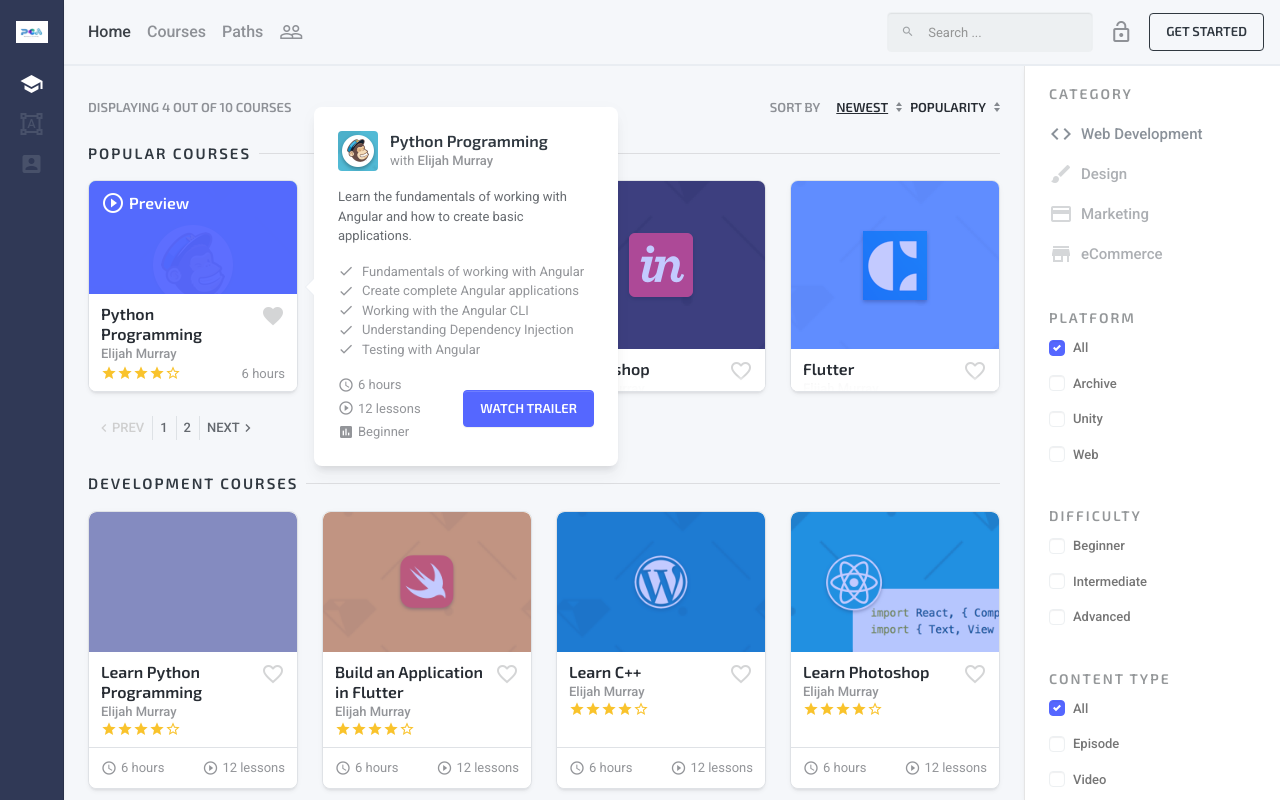
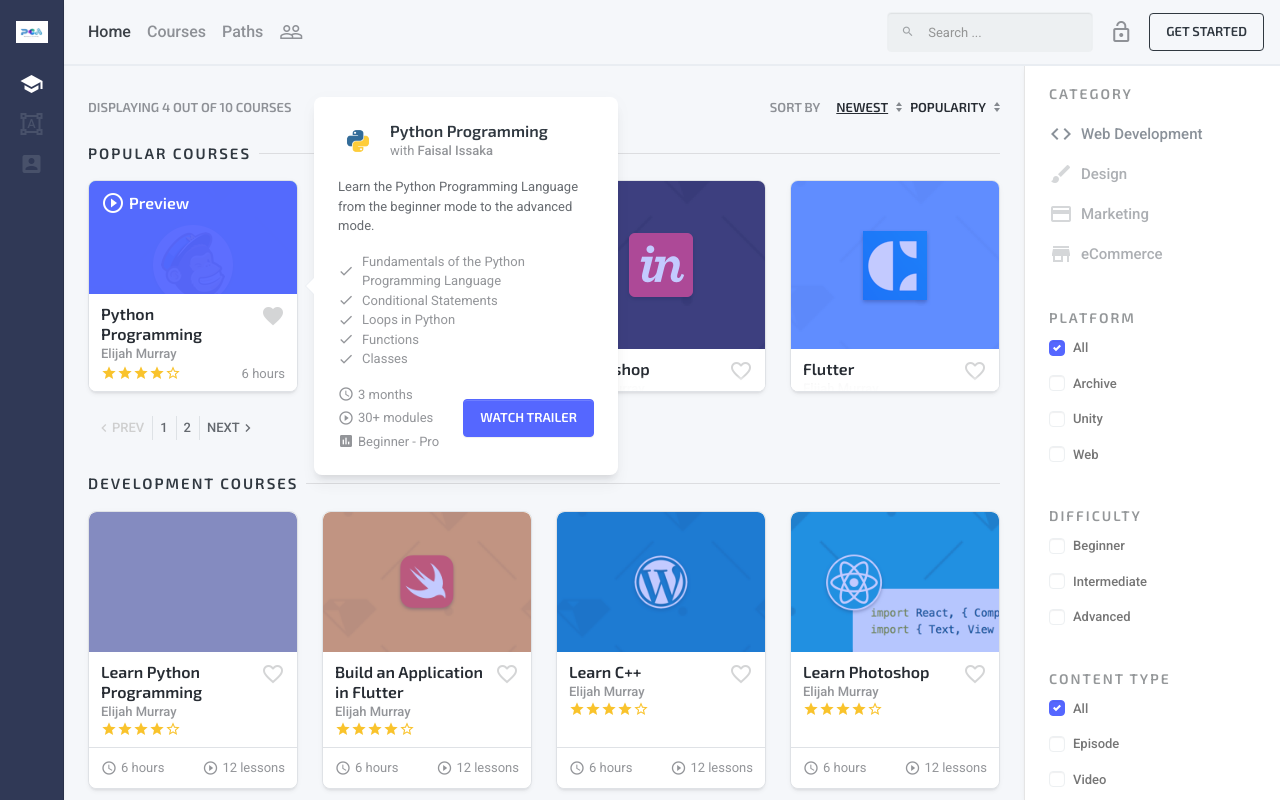
Before and after one commit to Faisal-Sey/Freelance_website, a Django app: page /courses in a window 1280 px wide. Run offline with Django 3.2, Linux system fonts and the light colour scheme; some libraries are stand-ins or nearby versions; grey boxes are pictures that could not be loaded.

Commit message:
new update

```diff
--- a/PycodersAcademy/templates/course_templates/courses.html
+++ b/PycodersAcademy/templates/course_templates/courses.html
@@ -105,7 +105,7 @@
                         <div class="popoverContainer d-none">
                             <div class="media">
                                 <div class="media-left mr-12pt">
-                                    <img src="{% static 'images/paths/mailchimp_40x40@2x.png' %}"
+                                    <img src="{% static 'images/icon/python/python_logo_1.png' %}"
                                          width="40"
                                          height="40"
                                          alt="Angular"
@@ -115,37 +115,36 @@
                                     <div class="card-title mb-0">Python Programming</div>
                                     <p class="lh-1 mb-0">
                                         <span class="text-50 small">with</span>
-                                        <span class="text-50 small font-weight-bold">Elijah Murray</span>
-                                    </p>
-                                </div>
-                            </div>
-
-                            <p class="my-16pt text-70">Learn the fundamentals of working with Angular and how to create
-                                basic applications.</p>
+                                        <span class="text-50 small font-weight-bold">Faisal Issaka</span>
+                                    </p>
+                                </div>
+                            </div>
+
+                            <p class="my-16pt text-70">Learn the Python Programming Language from the beginner mode
+                            to the advanced mode.</p>
 
                             <div class="mb-16pt">
                                 <div class="d-flex align-items-center">
                                     <span class="material-icons icon-16pt text-50 mr-8pt">check</span>
-                                    <p class="flex text-50 lh-1 mb-0"><small>Fundamentals of working with
-                                        Angular</small></p>
-                                </div>
-                                <div class="d-flex align-items-center">
-                                    <span class="material-icons icon-16pt text-50 mr-8pt">check</span>
-                                    <p class="flex text-50 lh-1 mb-0"><small>Create complete Angular
-                                        applications</small></p>
-                                </div>
-                                <div class="d-flex align-items-center">
-                                    <span class="material-icons icon-16pt text-50 mr-8pt">check</span>
-                                    <p class="flex text-50 lh-1 mb-0"><small>Working with the Angular CLI</small></p>
-                                </div>
-                                <div class="d-flex align-items-center">
-                                    <span class="material-icons icon-16pt text-50 mr-8pt">check</span>
-                                    <p class="flex text-50 lh-1 mb-0"><small>Understanding Dependency Injection</small>
-                                    </p>
-                                </div>
-                                <div class="d-flex align-items-center">
-                                    <span class="material-icons icon-16pt text-50 mr-8pt">check</span>
-                                    <p class="flex text-50 lh-1 mb-0"><small>Testing with Angular</small></p>
+                                    <p class="flex text-50 lh-1 mb-0"><small>Fundamentals of the Python
+                                    Programming Language</small></p>
+                                </div>
+                                <div class="d-flex align-items-center">
+                                    <span class="material-icons icon-16pt text-50 mr-8pt">check</span>
+                                    <p class="flex text-50 lh-1 mb-0"><small>Conditional Statements</small></p>
+                                </div>
+                                <div class="d-flex align-items-center">
+                                    <span class="material-icons icon-16pt text-50 mr-8pt">check</span>
+                                    <p class="flex text-50 lh-1 mb-0"><small>Loops in Python</small></p>
+                                </div>
+                                <div class="d-flex align-items-center">
+                                    <span class="material-icons icon-16pt text-50 mr-8pt">check</span>
+                                    <p class="flex text-50 lh-1 mb-0"><small>Functions</small>
+                                    </p>
+                                </div>
+                                <div class="d-flex align-items-center">
+                                    <span class="material-icons icon-16pt text-50 mr-8pt">check</span>
+                                    <p class="flex text-50 lh-1 mb-0"><small>Classes</small></p>
                                 </div>
                             </div>
 
@@ -153,15 +152,15 @@
                                 <div class="col-auto">
                                     <div class="d-flex align-items-center mb-4pt">
                                         <span class="material-icons icon-16pt text-50 mr-4pt">access_time</span>
-                                        <p class="flex text-50 lh-1 mb-0"><small>6 hours</small></p>
+                                        <p class="flex text-50 lh-1 mb-0"><small>3 months</small></p>
                                     </div>
                                     <div class="d-flex align-items-center mb-4pt">
                                         <span class="material-icons icon-16pt text-50 mr-4pt">play_circle_outline</span>
-                                        <p class="flex text-50 lh-1 mb-0"><small>12 lessons</small></p>
+                                        <p class="flex text-50 lh-1 mb-0"><small>30+ modules</small></p>
                                     </div>
                                     <div class="d-flex align-items-center">
                                         <span class="material-icons icon-16pt text-50 mr-4pt">assessment</span>
-                                        <p class="flex text-50 lh-1 mb-0"><small>Beginner</small></p>
+                                        <p class="flex text-50 lh-1 mb-0"><small>Beginner - Pro</small></p>
                                     </div>
                                 </div>
                                 <div class="col text-right">
```
